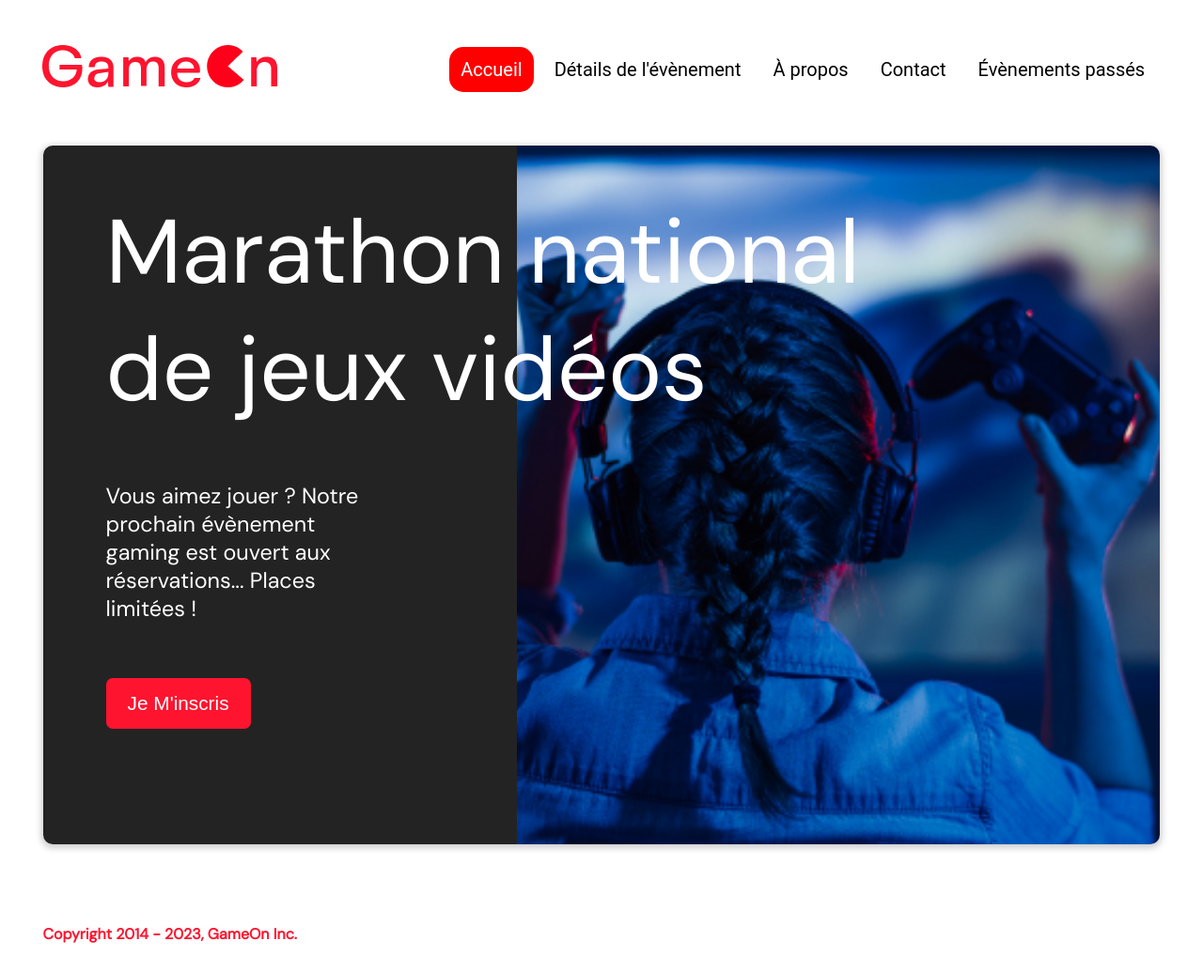
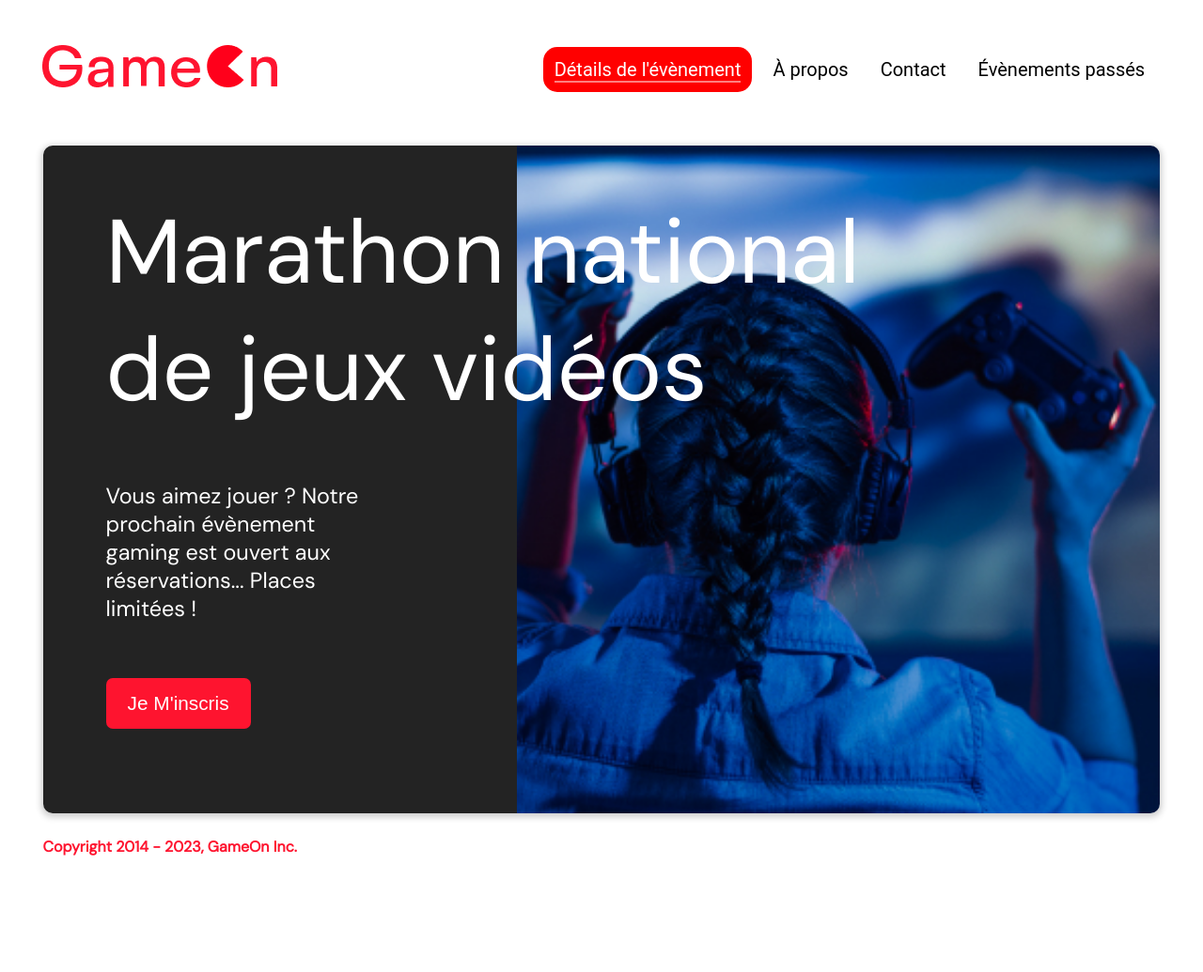
Before and after one commit to AnthonyDac/projet4, a plain HTML site: page starterOnly/index.html in a window 1280 px wide. Shown: the whole page at 94% size. After the commit the page ends 912 px from the top, so only its background shows below. Drawn offline with Linux system fonts and the light colour scheme.

Commit message:
ajustements CSS

```diff
--- a/starterOnly/index.html
+++ b/starterOnly/index.html
@@ -16,9 +16,8 @@
       <img alt="logo" src="Logo.png" width="auto" height="auto" />
     </div>
     <div class="main-navbar">
-
-      <a href="#" class="active"><span>Accueil</span></a>
-      <a href="#"><span>Détails de l'évènement</span></a>
+      <!--<a href="#" class="active"><span>Accueil</span></a>-->
+      <a href="#" class="active"><span>Détails de l'évènement</span></a>
       <a href="#"><span>À propos</span></a>
       <a href="#"><span>Contact</span></a>
       <a href="#"><span>Évènements passés</span></a>
@@ -117,7 +116,7 @@
               <span class="warning" id="warningRadio"></span>
             </div>
             <div class="formData">
-              <input class="checkbox-input" type="checkbox" id="checkbox1" />
+              <input class="checkbox-input" type="checkbox" id="checkbox1" checked />
               <label class="checkbox2-label" for="checkbox1" required>
                 <span class="checkbox-icon"></span>
                 J'ai lu et accepté les conditions d'utilisation.
--- a/starterOnly/modal.css
+++ b/starterOnly/modal.css
@@ -53,18 +53,28 @@ img {
   text-decoration: none;
   font-size: 20px;
   font-family: Roboto, sans-serif;
+  transition-duration: 0.5s;
 }
 
 .topnav a:hover {
   background-color: #ff0000;
   color: #ffffff;
   border-radius: 15px;
+  transition-duration: 0.5s;
+}
+
+.topnav a:hover span {
+  border-bottom: 2px solid rgba(255,255,255,0.5);
 }
 
 .topnav a.active {
   background-color: #ff0000;
   color: #ffffff;
   border-radius: 15px;
+}
+
+.topnav a.active span {
+  border-bottom: 2px solid rgba(255,255,255,0.5);
 }
 
 .topnav .icon {
@@ -186,6 +196,10 @@ main {
   border: none;
   padding: 10px 65px;
   border-radius: 10px;
+}
+
+.thanksContainer button:hover {
+  cursor: pointer;
 }
 
 label {
@@ -414,7 +428,7 @@ input {
   font-size: 16px;
 }
 .hero-section {
-  min-height: 93vh;
+  max-height: 50%;
   border-radius: 10px;
   display: grid;
   grid-template-columns: repeat(12, 1fr);
@@ -477,7 +491,6 @@ input {
   color: #fe142f;
   padding: 0;
   font-size: 1rem;
-  margin: 60px 0 30px;
   font-weight: bolder;
 }
 .hero-section > .btn-signup {
@@ -487,8 +500,10 @@ footer {
   padding-left: 2vw;
   padding-right: 2vw;
   margin: 0 20px;
+  width: 100%;
 }
-@media screen and (max-width: 800px) {
+
+@media screen and (max-width: 769px) {
   .hero-section {
     display: block;
     box-shadow: unset;
@@ -525,9 +540,6 @@ footer {
     margin-top: 50px;
     text-align: center;
   }
-}
-
-@media screen and (max-width: 768px) {
   .topnav a {display: none;color: #ff0000;}
   .topnav a.icon {
     float: right;
```
